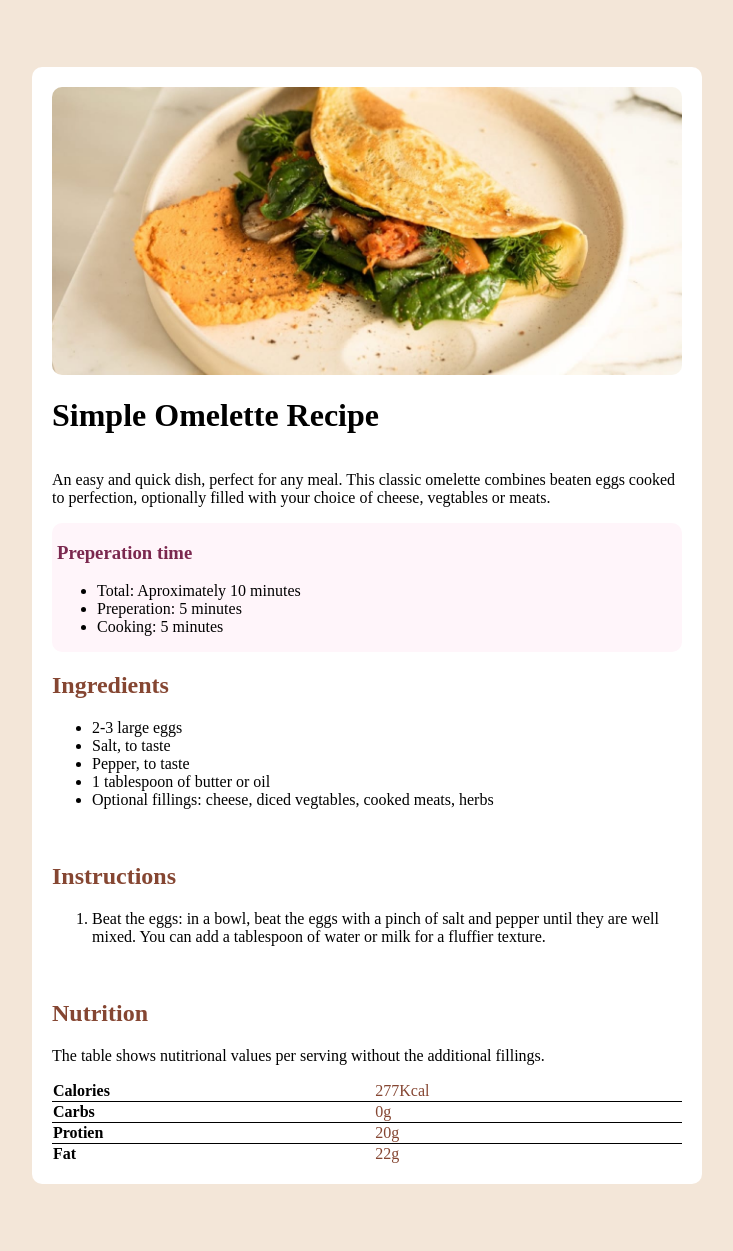
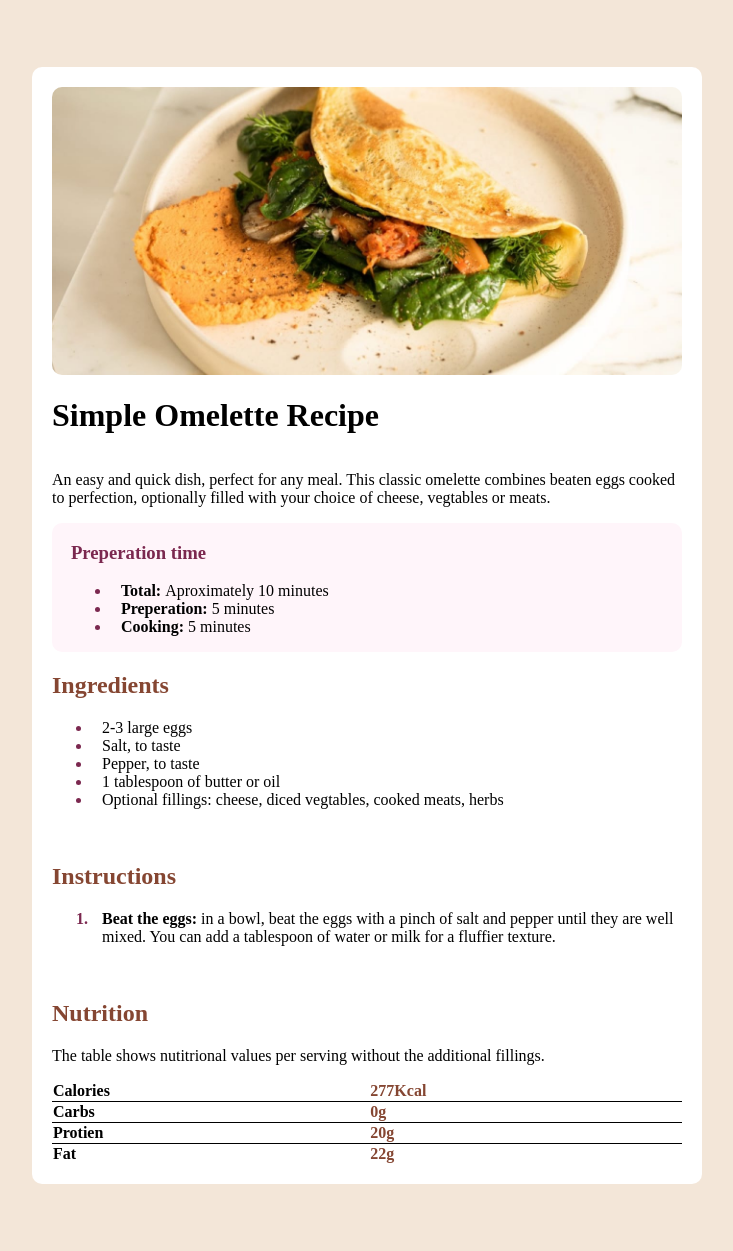
Before and after one commit to wotanut/frontend-mentor, a Jekyll site: the page recipe/index.html, which Jekyll copies as it is, in a window 1280 px wide. Shown: the whole page, without its empty margins (273-1006 px from the left). Built offline with Jekyll 4.4.1, drawn with Linux system fonts in a browser that asks for light colours; some web fonts are replaced.

Commit message:
Fix font weight + styling for list

```diff
--- a/recipe/css/styles.css
+++ b/recipe/css/styles.css
@@ -31,7 +31,7 @@
   margin: 0;
   height: 100%;
   background-color: var(--Stone-100);
-  display : inline-grid;
+  display: inline-grid;
   place-items: center;
 }
 
@@ -42,7 +42,7 @@
 .time {
   border-radius: var(--rounded);
   background-color: var(--Rose-50);
-  padding-left: 5px;
+  padding-left: 3%;
 }
 
 /* No need to be this specific but for extra saftey imo */
@@ -77,8 +77,22 @@
 
 td {
   color: var(--Brown-800);
+  font-weight: 700;
+}
+
+li {
+  color: var(--Rose-800);
+  font-weight: bold;
+  padding-left: 10px;
+}
+
+li > span {
+  color: black;
   font-weight: 400;
-  /* FIXME: Doesn't seem right */
+}
+
+.bold {
+  font-weight: bold;
 }
 
 tr {
@@ -92,10 +106,9 @@
 @media screen and (max-width: 400px) {
   .card {
     margin: 0vh;
-
+    max-width: 100%;
   }
 
-  html, body {
-
-  }
+  html,
+  body {}
 }
```
